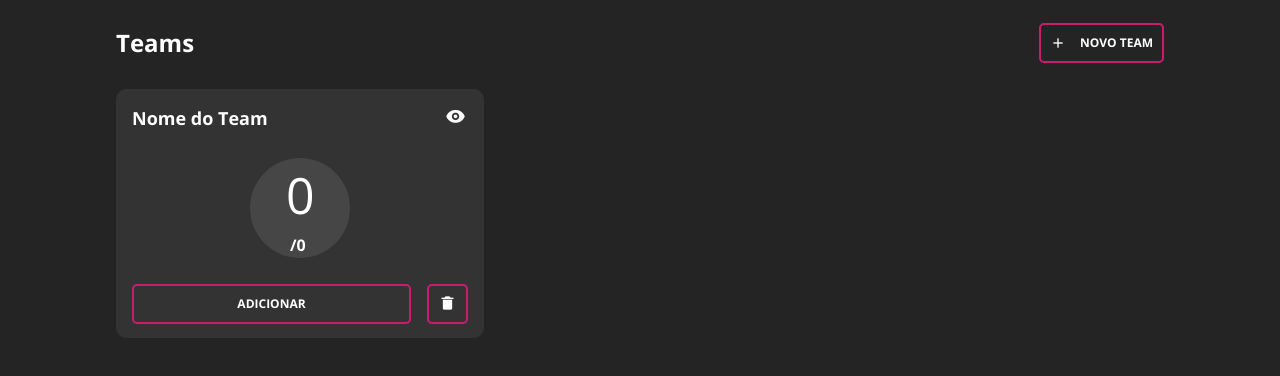
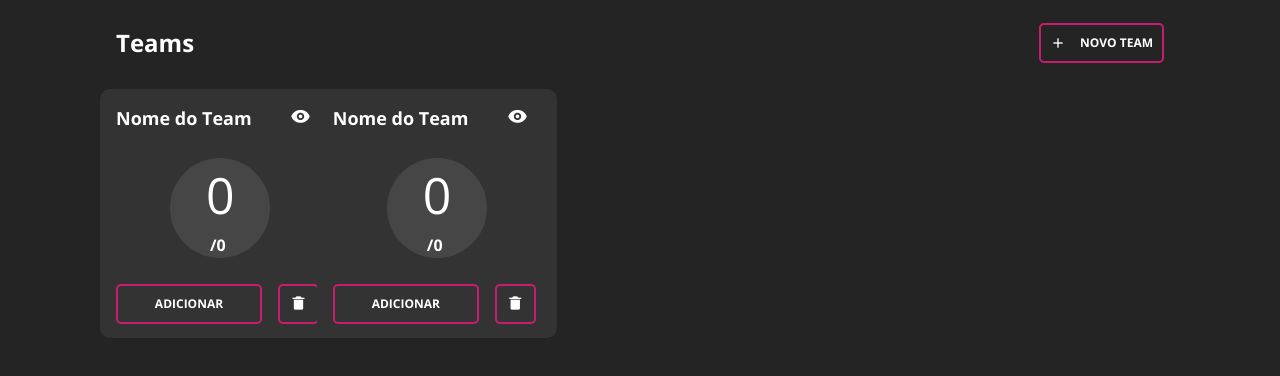
Before and after one commit to alissoncesar/projeto-digital-college, a plain HTML site: page index.html in a window 1280 px wide. Shown: the part 78-454 px from the top of the page. Drawn offline with nearby package versions, Linux system fonts and the light colour scheme.

Commit message:
ajustes na caixa

```diff
--- a/index.html
+++ b/index.html
@@ -46,23 +46,49 @@
                 <h4 class="font-bold text-[12px] text-branco">NOVO TEAM</h4>
             </button>
         </div>
-        <div id="nome-team" class="w-[368px] h-[249px] bg-cinza-escuro rounded-[10px] mx-4">
-            <div class="flex items-center gap-[177px] pt-4 px-4">
+        <div id="nome-team" class="flex flex-col gap-4 sm:grid md:grid-cols-5 md:gap-x-[4px] md:gap-y-4">
+            <div  class="w-[368px] md:w-[15rem] h-[249px] bg-cinza-escuro rounded-[10px] ">
+                <div class="flex items-center gap-[177px] md:gap-[38px] pt-4 px-4">
                     <h5 class="font-bold text-[18px] text-branco">Nome do Team</h5>
                     <button><i class='bx bxs-show text-[22px]' style='color:#ffffff'  ></i></button>
                 </div>
-            <div class="mx-auto my-[26px] rounded-full w-[100px] h-[100px] bg-cinza">
+                <div class="flex items-center justify-center">
+                    <div class="flex flex-col my-[26px] rounded-full w-[100px] h-[100px] bg-cinza">
                         <h3 class="text-[50px] text-branco px-[36px]">0</h3>
                         <h5 class="text-[16px] font-bold text-branco px-[40px] mb-[14px]">/0</h5>
                     </div>
+                </div>
                 <div class="flex gap-4 px-4">
-                <button class="h-[40px] w-[279px] border-[2px] border-pink rounded-[5px] transition duration-200 ease-in-out hover:opacity-75" onclick="adicionarNome()">
+                    <button class="h-[40px] w-[279px] md:w-[146px] border-[2px] border-pink rounded-[5px] transition duration-200 ease-in-out hover:opacity-75" onclick="adicionarNome()">
                         <h4 class="font-bold text-[12px] text-branco">ADICIONAR</h4>
                     </button>
                     <button class="h-[40px] w-[41px] border-[2px] border-pink rounded-[5px] transition duration-200 ease-in-out hover:opacity-75">
                         <i class='bx bxs-trash-alt' style='color:#ffffff' ></i>
                     </button>
                 </div>
+            </div>
+            <div  class="w-[368px] md:w-[15rem] h-[249px] bg-cinza-escuro rounded-[10px] ">
+                <div class="flex items-center gap-[177px] md:gap-[38px] pt-4 px-4">
+                    <h5 class="font-bold text-[18px] text-branco">Nome do Team</h5>
+                    <button><i class='bx bxs-show text-[22px]' style='color:#ffffff'  ></i></button>
+                </div>
+                <div class="flex items-center justify-center">
+                    <div class="flex flex-col my-[26px] rounded-full w-[100px] h-[100px] bg-cinza">
+                        <h3 class="text-[50px] text-branco px-[36px]">0</h3>
+                        <h5 class="text-[16px] font-bold text-branco px-[40px] mb-[14px]">/0</h5>
+                    </div>
+                </div>
+                <div class="flex gap-4 px-4">
+                    <button class="h-[40px] w-[279px] md:w-[146px] border-[2px] border-pink rounded-[5px] transition duration-200 ease-in-out hover:opacity-75" onclick="adicionarNome()">
+                        <h4 class="font-bold text-[12px] text-branco">ADICIONAR</h4>
+                    </button>
+                    <button class="h-[40px] w-[41px] border-[2px] border-pink rounded-[5px] transition duration-200 ease-in-out hover:opacity-75">
+                        <i class='bx bxs-trash-alt' style='color:#ffffff' ></i>
+                    </button>
+                </div>
+            </div>
+
+
         </div>
     </div>
     <div id="criar-team" class="w-full h-full fixed top-0 bg-black bg-opacity-50 sm:flex sm:justify-center hidden sm:hidden ">
--- a/index.js
+++ b/index.js
@@ -1,5 +1,6 @@
 function novoTeam() {
     document.getElementById('criar-team').style.display = "block";
+     document.getElementById('criar-team').style.display = "flex";
 }
 
 function fecharNovoTeam() {
@@ -8,6 +9,7 @@ function fecharNovoTeam() {
 
 function adicionarNome() {
     document.getElementById('adicionar-participante').style.display = "block";
+    document.getElementById('adicionar-participante').style.display = "flex";
 }
 
 function fecharAdicionarNome() {
```
Lines whose indentation alone changed are shown as unchanged.
